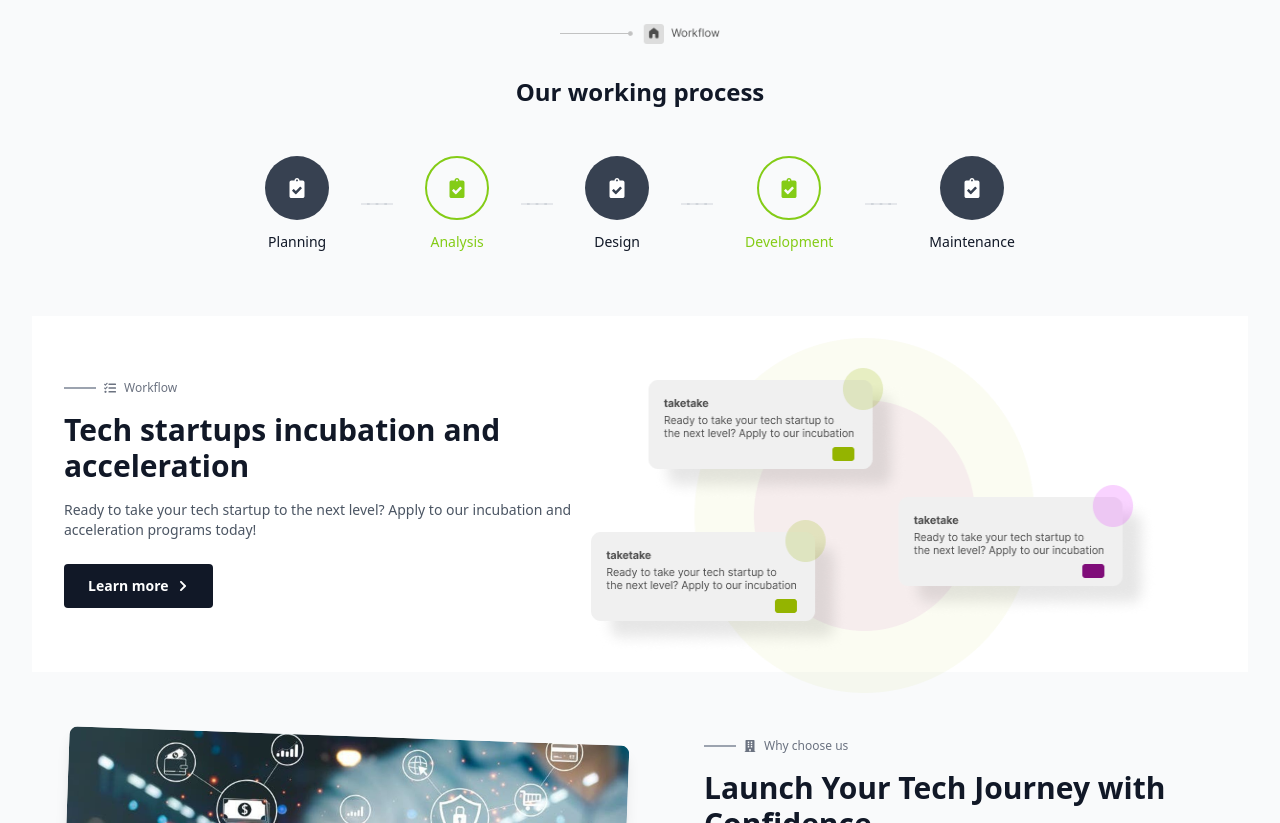
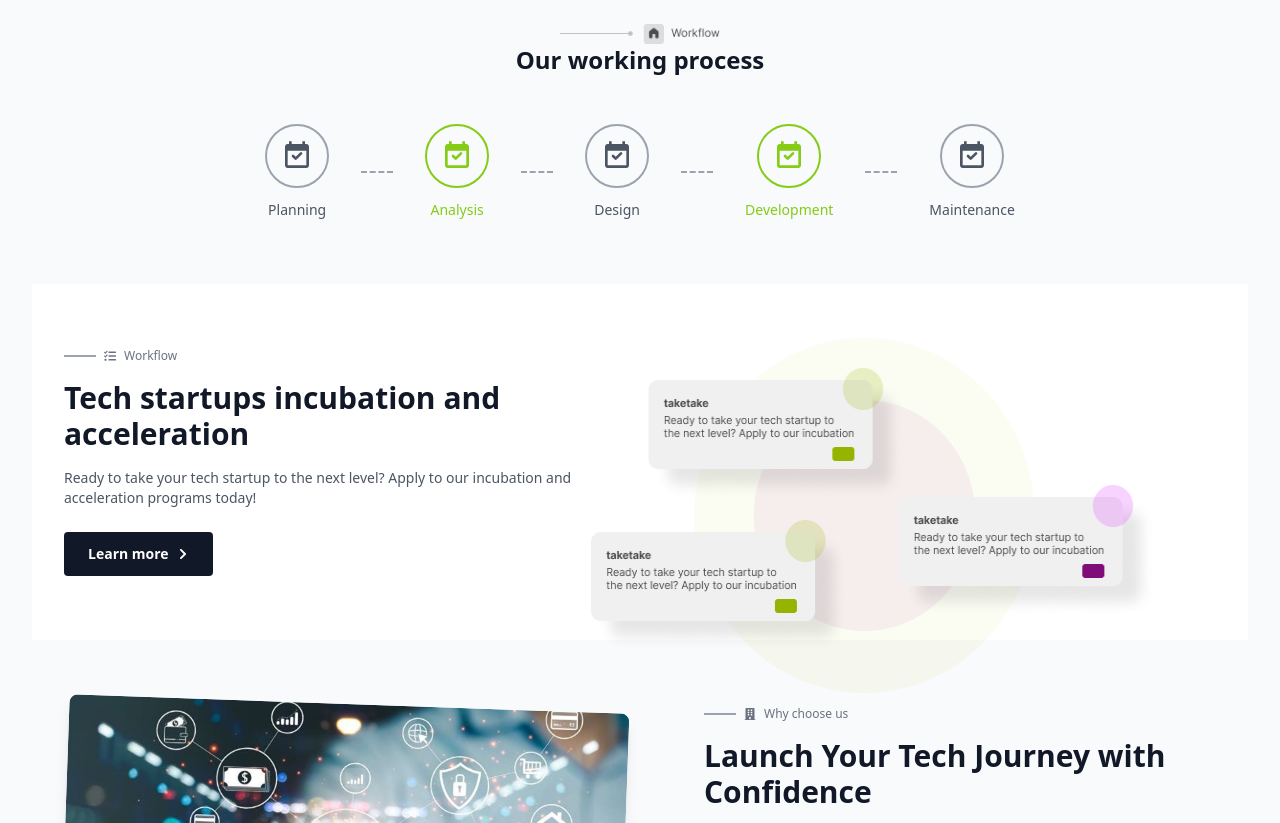
Before and after one commit to FelixAshong/BLVCK-SAPPHIRE-FINAL-TASK, a React (Vite) app: page / in a window 1280 px wide. Shown: the part 920-1743 px from the top of the page. Built offline with nearby package versions, Linux system fonts and the light colour scheme.

Commit message:
Refactor workflow section in App component to enhance visual consistency and clarity. Updated icons to SVGs for better scalability and accessibility, adjusted text colors for improved readability, and refined layout spacing for a more cohesive design.

```diff
--- a/src/App.tsx
+++ b/src/App.tsx
@@ -225,7 +225,7 @@ function App() {
 
       {/* Working Process Section */}
       <section className="w-full py-16 bg-gray-50 px-4 sm:px-6 lg:px-8">
-        <div className="flex items-center justify-center space-x-2 text-xs text-gray-500 mb-8">
+        <div className="flex items-center justify-center space-x-2 text-xs text-gray-500">
           <img
             src="/src/assets/images/top chip workflow.png"
             alt="Workflow"
@@ -233,41 +233,56 @@ function App() {
           />
         </div>
         <h2 className="text-center text-2xl font-bold mb-12">Our working process</h2>
-        <div className="flex flex-wrap justify-center items-center gap-4 sm:gap-6 lg:gap-8">
+        <div className="flex justify-center items-center space-x-8">
           {/* Each step */}
           <div className="flex flex-col items-center space-y-3">
-            <div className="w-16 h-16 rounded-full bg-gray-700 flex items-center justify-center text-white">
-              <FaClipboardCheck size={20} />
+            <div className="w-16 h-16 rounded-full border-2 border-gray-400 flex items-center justify-center">
+              <svg className="w-8 h-8 text-gray-600" fill="currentColor" viewBox="0 0 24 24">
+                <path d="M19 3h-1V1h-2v2H8V1H6v2H5c-1.11 0-1.99.9-1.99 2L3 19c0 1.1.89 2 2 2h14c1.1 0 2-.9 2-2V5c0-1.1-.9-2-2-2zm0 16H5V8h14v11z"/>
+                <path d="M9 12l2 2 4-4" stroke="currentColor" strokeWidth="2" fill="none" strokeLinecap="round" strokeLinejoin="round"/>
+              </svg>
             </div>
-            <span className="text-sm font-medium">Planning</span>
+            <span className="text-sm font-medium text-gray-600">Planning</span>
           </div>
-          <div className="w-8 h-0.5 bg-gray-300 border-dashed border-t-2"></div>
+          <div className="w-8 h-0.5 border-dashed border-t-2 border-gray-400"></div>
           <div className="flex flex-col items-center space-y-3">
-            <div className="w-16 h-16 rounded-full border-2 border-lime-500 flex items-center justify-center text-lime-500">
-              <FaClipboardCheck size={20} />
+            <div className="w-16 h-16 rounded-full border-2 border-lime-500 flex items-center justify-center">
+              <svg className="w-8 h-8 text-lime-500" fill="currentColor" viewBox="0 0 24 24">
+                <path d="M19 3h-1V1h-2v2H8V1H6v2H5c-1.11 0-1.99.9-1.99 2L3 19c0 1.1.89 2 2 2h14c1.1 0 2-.9 2-2V5c0-1.1-.9-2-2-2zm0 16H5V8h14v11z"/>
+                <path d="M9 12l2 2 4-4" stroke="currentColor" strokeWidth="2" fill="none" strokeLinecap="round" strokeLinejoin="round"/>
+              </svg>
             </div>
             <span className="text-sm font-medium text-lime-500">Analysis</span>
           </div>
-          <div className="w-8 h-0.5 bg-gray-300 border-dashed border-t-2"></div>
+          <div className="w-8 h-0.5 border-dashed border-t-2 border-gray-400"></div>
           <div className="flex flex-col items-center space-y-3">
-            <div className="w-16 h-16 rounded-full bg-gray-700 flex items-center justify-center text-white">
-              <FaClipboardCheck size={20} />
+            <div className="w-16 h-16 rounded-full border-2 border-gray-400 flex items-center justify-center">
+              <svg className="w-8 h-8 text-gray-600" fill="currentColor" viewBox="0 0 24 24">
+                <path d="M19 3h-1V1h-2v2H8V1H6v2H5c-1.11 0-1.99.9-1.99 2L3 19c0 1.1.89 2 2 2h14c1.1 0 2-.9 2-2V5c0-1.1-.9-2-2-2zm0 16H5V8h14v11z"/>
+                <path d="M9 12l2 2 4-4" stroke="currentColor" strokeWidth="2" fill="none" strokeLinecap="round" strokeLinejoin="round"/>
+              </svg>
             </div>
-            <span className="text-sm font-medium">Design</span>
+            <span className="text-sm font-medium text-gray-600">Design</span>
           </div>
-          <div className="w-8 h-0.5 bg-gray-300 border-dashed border-t-2"></div>
+          <div className="w-8 h-0.5 border-dashed border-t-2 border-gray-400"></div>
           <div className="flex flex-col items-center space-y-3">
-            <div className="w-16 h-16 rounded-full border-2 border-lime-500 flex items-center justify-center text-lime-500">
-              <FaClipboardCheck size={20} />
+            <div className="w-16 h-16 rounded-full border-2 border-lime-500 flex items-center justify-center">
+              <svg className="w-8 h-8 text-lime-500" fill="currentColor" viewBox="0 0 24 24">
+                <path d="M19 3h-1V1h-2v2H8V1H6v2H5c-1.11 0-1.99.9-1.99 2L3 19c0 1.1.89 2 2 2h14c1.1 0 2-.9 2-2V5c0-1.1-.9-2-2-2zm0 16H5V8h14v11z"/>
+                <path d="M9 12l2 2 4-4" stroke="currentColor" strokeWidth="2" fill="none" strokeLinecap="round" strokeLinejoin="round"/>
+              </svg>
             </div>
             <span className="text-sm font-medium text-lime-500">Development</span>
           </div>
-          <div className="w-8 h-0.5 bg-gray-300 border-dashed border-t-2"></div>
+          <div className="w-8 h-0.5 border-dashed border-t-2 border-gray-400"></div>
           <div className="flex flex-col items-center space-y-3">
-            <div className="w-16 h-16 rounded-full bg-gray-700 flex items-center justify-center text-white">
-              <FaClipboardCheck size={20} />
+            <div className="w-16 h-16 rounded-full border-2 border-gray-400 flex items-center justify-center">
+              <svg className="w-8 h-8 text-gray-600" fill="currentColor" viewBox="0 0 24 24">
+                <path d="M19 3h-1V1h-2v2H8V1H6v2H5c-1.11 0-1.99.9-1.99 2L3 19c0 1.1.89 2 2 2h14c1.1 0 2-.9 2-2V5c0-1.1-.9-2-2-2zm0 16H5V8h14v11z"/>
+                <path d="M9 12l2 2 4-4" stroke="currentColor" strokeWidth="2" fill="none" strokeLinecap="round" strokeLinejoin="round"/>
+              </svg>
             </div>
-            <span className="text-sm font-medium">Maintenance</span>
+            <span className="text-sm font-medium text-gray-600">Maintenance</span>
           </div>
         </div>
       </section>
```
